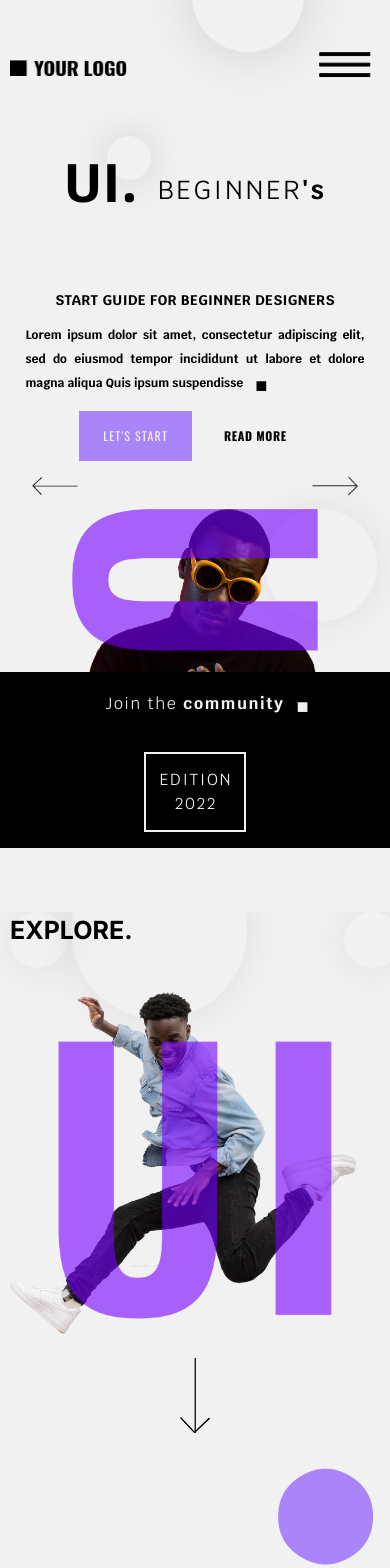
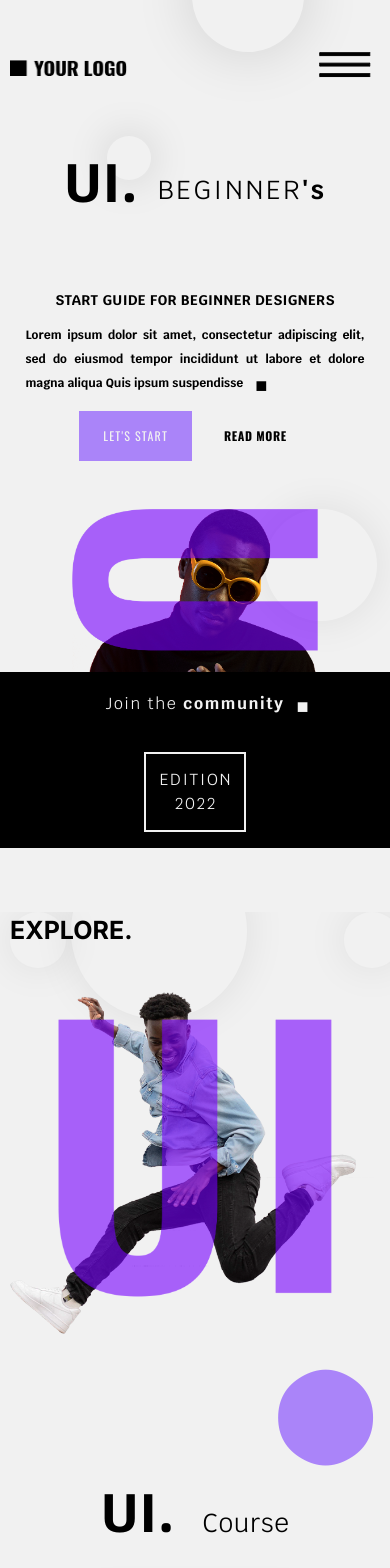
Before and after one commit to lukaszkryskiewicz/NextJS_SSG, a Next.js app: page / in a window 390 px wide. Shown: the top 1568 px of the page. Built offline with nearby package versions, Linux system fonts and the light colour scheme.

Commit message:
Add scroll on Click on arrow in Explore.js, delete arrows in Intro

```diff
--- a/components/Explore/Explore.js
+++ b/components/Explore/Explore.js
@@ -1,9 +1,14 @@
+'use client'
 import Image from "next/image";
 import explorePerson from '../../public/explore-person.png'
 import UIsign from '../../public/ui-sign.png'
 import arrowDown from '../../public/arrow-down.png'
 
 const Explore = () => {
+  const handleClick = () => {
+    window.scrollTo({ top: window.innerHeight + 720, behavior: "smooth" });
+  };
+
   return (
     <div className='container mx-auto mt-32 lg:mt-16 relative lg:h-[720px] overflow-hidden'>
       <div className='absolute flex justify-between w-full'>
@@ -27,11 +32,12 @@ const Explore = () => {
           <Image
             src={arrowDown}
             alt='arrow down'
-            className='mx-auto mb-6'
+            className='max-sm:hidden mx-auto mb-6 cursor-pointer'
+            onClick={handleClick}
           />
         </div>
       </div>
-      <div className='absolute md:top-1/3 top-0 w-full h-1/2'>
+      <div className='absolute md:top-1/3 top-0 w-full h-1/2 lg:max-xl:-z-10'>
         <div className='flex flex-col justify-between h-full'>
           <div className='flex uppercase md:justify-between justify-start text-[37px]'>
             <div className='relative text-[25px] md:text-[37px] font-bold'>
--- a/components/Intro/Intro.js
+++ b/components/Intro/Intro.js
@@ -26,18 +26,6 @@ const Intro = () => {
             <div className='relative md:justify-start justify-center flex md:mt-9 mt-4 gap-2 md:text-[14px] text-[12px]'>
               <Button buttonClass='bg-mainPurple text-main px-6 py-4 !tracking-widest hover:text-mainPurple hover:bg-black'>{"Let's start"}</Button>
               <Button buttonClass='px-6 py-4 !tracking-wider font-bold hover:text-mainPurple'>read more</Button>
-              <div className='md:hidden absolute -bottom-1/2 translate-y-1/2 w-full flex justify-between'>
-                <Image
-                  src={ArrowLeft}
-                  alt="left arrow"
-                  className='scale-75'
-                />
-                <Image
-                  src={ArrowRight}
-                  alt="right arrow"
-                  className='scale-75'
-                />
-              </div>
             </div>
             <div className='absolute h-28 w-28 -bottom-40 left-60 rounded-full shadow-[0_0_41px_1px_rgba(0,0,0,0.08)] -z-10'></div>
           </div>
@@ -56,18 +44,6 @@ const Intro = () => {
         </div>
       </div>
       <div className='absolute lg:bottom-8 -bottom-24 inset-x-0 z-20 font-krub'>
-        <div className='max-md:hidden container mx-auto mb-4 arrows flex justify-between'>
-          <Image
-            src={ArrowLeft}
-            alt="left arrow"
-            className='p-1'
-          />
-          <Image
-            src={ArrowRight}
-            alt="right arrow"
-            className='bg-main/[0.3] p-1'
-          />
-        </div>
         <div className=' bg-black md:h-56 sm:h-48 h-44 text-main md:text-3xl text-center md:text-left text-l font-light tracking-[.1em]'>
           <div className='container mx-auto h-full flex sm:flex-row flex-col justify-between'>
             <div className='my-auto relative'>
```
